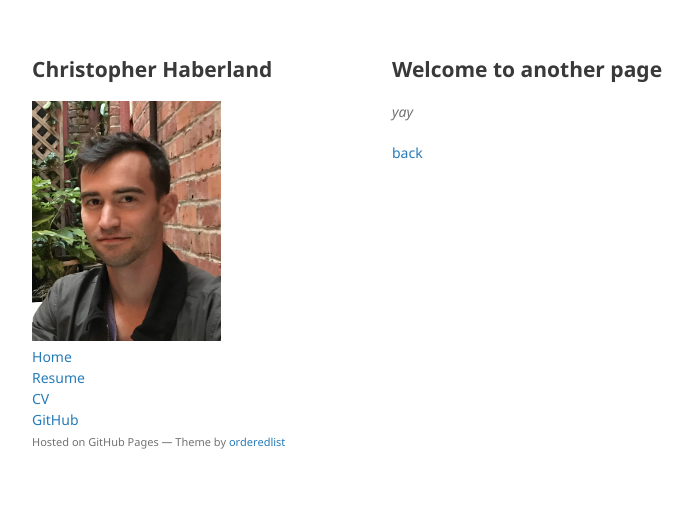
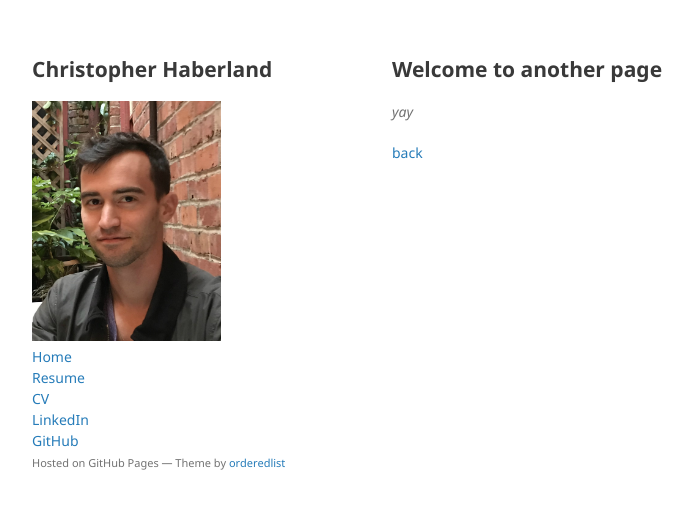
Before and after one commit to argideritzalpea/argideritzalpea.github.io, a Jekyll site: the page built from another-page.md, in a window 1280 px wide. Shown: the top 509 px of the page, without its empty margins (178-871 px from the left). Built offline with Jekyll 4.4.1, drawn with Linux system fonts in a browser that asks for light colours; our own code applies the rules of GitHub Pages for plain Markdown files.

Commit message:
Update default.html

```diff
--- a/_layouts/default.html
+++ b/_layouts/default.html
@@ -19,6 +19,7 @@
         <br><a href="{{ site.github.url }}">Home</a><br>
 	      <a href="/docs/main.pdf">Resume</a><br>
 	      <a href="/docs/chris_cv.pdf">CV</a><br>
+	      <a href="https://www.linkedin.com/in/chrishaberland/">LinkedIn</a><br>
 	      <a href="{{ site.github.owner_url }}">GitHub</a>
 
         {% if site.logo %}
```
